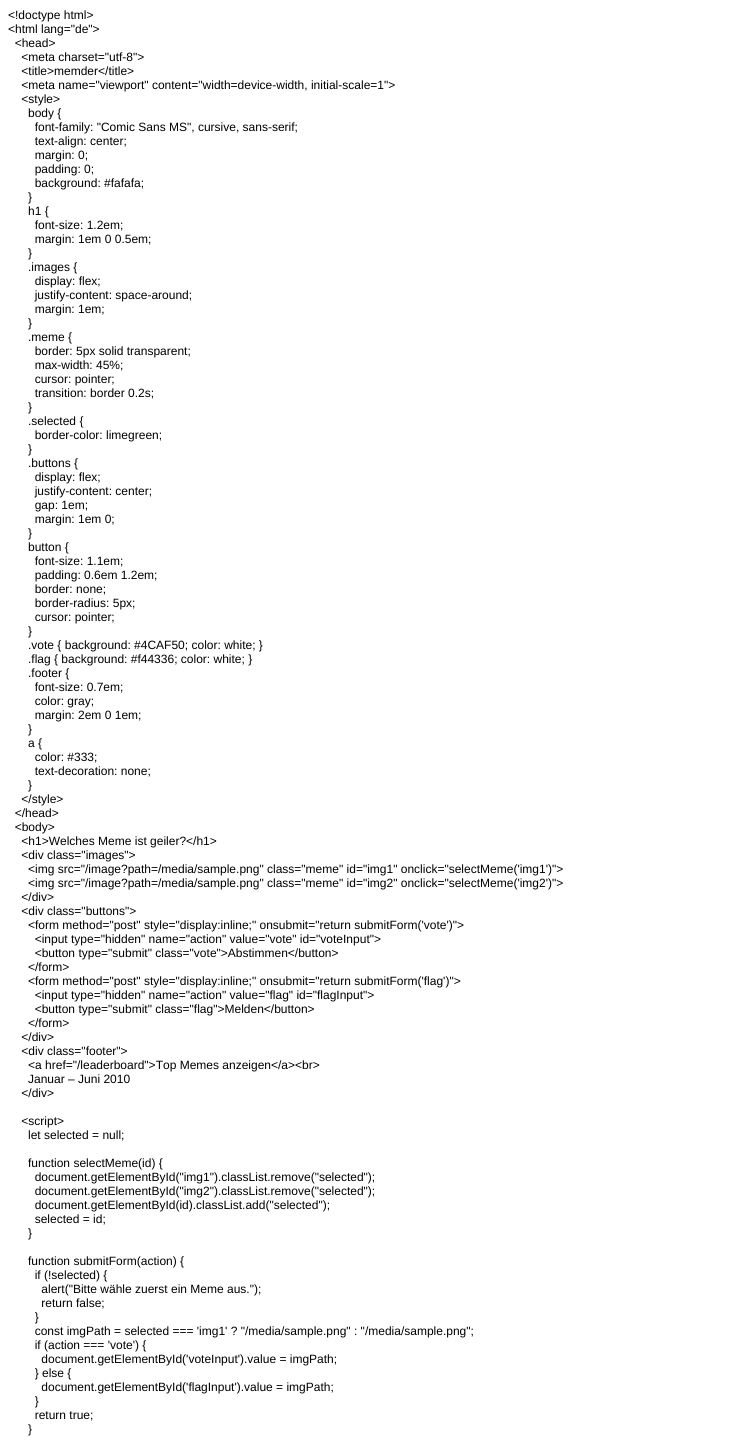
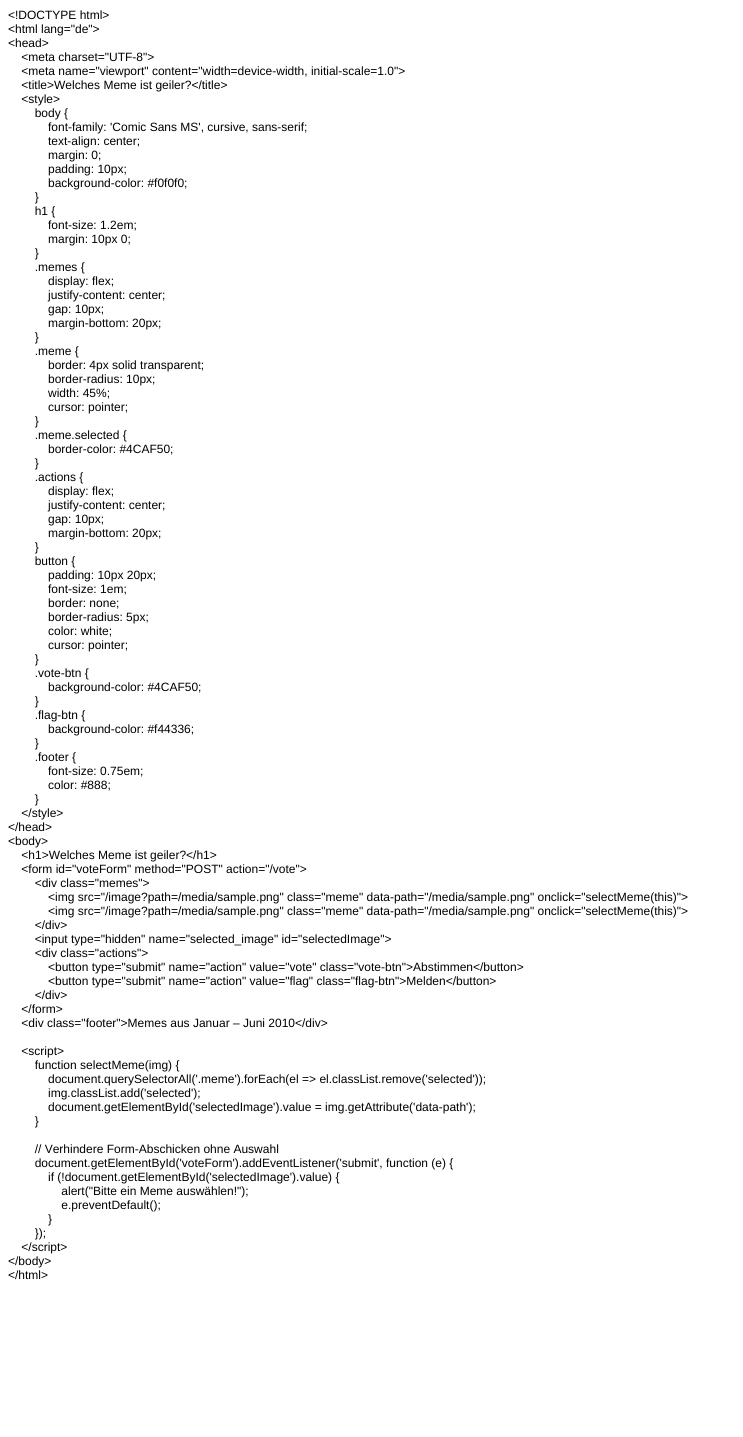
Before and after one commit to mkdub69/memder, a Flask app: template templates/index.html in a window 1280 px wide. Shown: the top 1437 px of the page, without its empty margins (0-743 px from the left). After the commit the page ends 1280 px from the top, so only its background shows below. Run offline with Flask 3, Linux system fonts and the light colour scheme; the template is opened without the code that fills it: most values are stand-ins (such as "Sample title", 1, 10 or a date in 2020).

Commit message:
Neues HTML-Layout mit Bildauswahl und Vote/Flag-Buttons

```diff
--- a/templates/index.html
+++ b/templates/index.html
@@ -13,110 +13,96 @@
   </style>
 </head>
 <body>
-<p class="p1"><span class="s1">&lt;!doctype html&gt;</span></p>
+<p class="p1"><span class="s1">&lt;!DOCTYPE html&gt;</span></p>
 <p class="p1"><span class="s1">&lt;html lang="de"&gt;</span></p>
-<p class="p1"><span class="s1"><span class="Apple-converted-space">  </span>&lt;head&gt;</span></p>
-<p class="p1"><span class="s1"><span class="Apple-converted-space">    </span>&lt;meta charset="utf-8"&gt;</span></p>
-<p class="p1"><span class="s1"><span class="Apple-converted-space">    </span>&lt;title&gt;memder&lt;/title&gt;</span></p>
-<p class="p1"><span class="s1"><span class="Apple-converted-space">    </span>&lt;meta name="viewport" content="width=device-width, initial-scale=1"&gt;</span></p>
+<p class="p1"><span class="s1">&lt;head&gt;</span></p>
+<p class="p1"><span class="s1"><span class="Apple-converted-space">    </span>&lt;meta charset="UTF-8"&gt;</span></p>
+<p class="p1"><span class="s1"><span class="Apple-converted-space">    </span>&lt;meta name="viewport" content="width=device-width, initial-scale=1.0"&gt;</span></p>
+<p class="p1"><span class="s1"><span class="Apple-converted-space">    </span>&lt;title&gt;Welches Meme ist geiler?&lt;/title&gt;</span></p>
 <p class="p1"><span class="s1"><span class="Apple-converted-space">    </span>&lt;style&gt;</span></p>
-<p class="p1"><span class="s1"><span class="Apple-converted-space">      </span>body {</span></p>
-<p class="p1"><span class="s1"><span class="Apple-converted-space">        </span>font-family: "Comic Sans MS", cursive, sans-serif;</span></p>
-<p class="p1"><span class="s1"><span class="Apple-converted-space">        </span>text-align: center;</span></p>
-<p class="p1"><span class="s1"><span class="Apple-converted-space">        </span>margin: 0;</span></p>
-<p class="p1"><span class="s1"><span class="Apple-converted-space">        </span>padding: 0;</span></p>
-<p class="p1"><span class="s1"><span class="Apple-converted-space">        </span>background: #fafafa;</span></p>
-<p class="p1"><span class="s1"><span class="Apple-converted-space">      </span>}</span></p>
-<p class="p1"><span class="s1"><span class="Apple-converted-space">      </span>h1 {</span></p>
-<p class="p1"><span class="s1"><span class="Apple-converted-space">        </span>font-size: 1.2em;</span></p>
-<p class="p1"><span class="s1"><span class="Apple-converted-space">        </span>margin: 1em 0 0.5em;</span></p>
-<p class="p1"><span class="s1"><span class="Apple-converted-space">      </span>}</span></p>
-<p class="p1"><span class="s1"><span class="Apple-converted-space">      </span>.images {</span></p>
-<p class="p1"><span class="s1"><span class="Apple-converted-space">        </span>display: flex;</span></p>
-<p class="p1"><span class="s1"><span class="Apple-converted-space">        </span>justify-content: space-around;</span></p>
-<p class="p1"><span class="s1"><span class="Apple-converted-space">        </span>margin: 1em;</span></p>
-<p class="p1"><span class="s1"><span class="Apple-converted-space">      </span>}</span></p>
-<p class="p1"><span class="s1"><span class="Apple-converted-space">      </span>.meme {</span></p>
-<p class="p1"><span class="s1"><span class="Apple-converted-space">        </span>border: 5px solid transparent;</span></p>
-<p class="p1"><span class="s1"><span class="Apple-converted-space">        </span>max-width: 45%;</span></p>
-<p class="p1"><span class="s1"><span class="Apple-converted-space">        </span>cursor: pointer;</span></p>
-<p class="p1"><span class="s1"><span class="Apple-converted-space">        </span>transition: border 0.2s;</span></p>
-<p class="p1"><span class="s1"><span class="Apple-converted-space">      </span>}</span></p>
-<p class="p1"><span class="s1"><span class="Apple-converted-space">      </span>.selected {</span></p>
-<p class="p1"><span class="s1"><span class="Apple-converted-space">        </span>border-color: limegreen;</span></p>
-<p class="p1"><span class="s1"><span class="Apple-converted-space">      </span>}</span></p>
-<p class="p1"><span class="s1"><span class="Apple-converted-space">      </span>.buttons {</span></p>
-<p class="p1"><span class="s1"><span class="Apple-converted-space">        </span>display: flex;</span></p>
-<p class="p1"><span class="s1"><span class="Apple-converted-space">        </span>justify-content: center;</span></p>
-<p class="p1"><span class="s1"><span class="Apple-converted-space">        </span>gap: 1em;</span></p>
-<p class="p1"><span class="s1"><span class="Apple-converted-space">        </span>margin: 1em 0;</span></p>
-<p class="p1"><span class="s1"><span class="Apple-converted-space">      </span>}</span></p>
-<p class="p1"><span class="s1"><span class="Apple-converted-space">      </span>button {</span></p>
-<p class="p1"><span class="s1"><span class="Apple-converted-space">        </span>font-size: 1.1em;</span></p>
-<p class="p1"><span class="s1"><span class="Apple-converted-space">        </span>padding: 0.6em 1.2em;</span></p>
-<p class="p1"><span class="s1"><span class="Apple-converted-space">        </span>border: none;</span></p>
-<p class="p1"><span class="s1"><span class="Apple-converted-space">        </span>border-radius: 5px;</span></p>
-<p class="p1"><span class="s1"><span class="Apple-converted-space">        </span>cursor: pointer;</span></p>
-<p class="p1"><span class="s1"><span class="Apple-converted-space">      </span>}</span></p>
-<p class="p1"><span class="s1"><span class="Apple-converted-space">      </span>.vote { background: #4CAF50; color: white; }</span></p>
-<p class="p1"><span class="s1"><span class="Apple-converted-space">      </span>.flag { background: #f44336; color: white; }</span></p>
-<p class="p1"><span class="s1"><span class="Apple-converted-space">      </span>.footer {</span></p>
-<p class="p1"><span class="s1"><span class="Apple-converted-space">        </span>font-size: 0.7em;</span></p>
-<p class="p1"><span class="s1"><span class="Apple-converted-space">        </span>color: gray;</span></p>
-<p class="p1"><span class="s1"><span class="Apple-converted-space">        </span>margin: 2em 0 1em;</span></p>
-<p class="p1"><span class="s1"><span class="Apple-converted-space">      </span>}</span></p>
-<p class="p1"><span class="s1"><span class="Apple-converted-space">      </span>a {</span></p>
-<p class="p1"><span class="s1"><span class="Apple-converted-space">        </span>color: #333;</span></p>
-<p class="p1"><span class="s1"><span class="Apple-converted-space">        </span>text-decoration: none;</span></p>
-<p class="p1"><span class="s1"><span class="Apple-converted-space">      </span>}</span></p>
+<p class="p1"><span class="s1"><span class="Apple-converted-space">        </span>body {</span></p>
+<p class="p1"><span class="s1"><span class="Apple-converted-space">            </span>font-family: 'Comic Sans MS', cursive, sans-serif;</span></p>
+<p class="p1"><span class="s1"><span class="Apple-converted-space">            </span>text-align: center;</span></p>
+<p class="p1"><span class="s1"><span class="Apple-converted-space">            </span>margin: 0;</span></p>
+<p class="p1"><span class="s1"><span class="Apple-converted-space">            </span>padding: 10px;</span></p>
+<p class="p1"><span class="s1"><span class="Apple-converted-space">            </span>background-color: #f0f0f0;</span></p>
+<p class="p1"><span class="s1"><span class="Apple-converted-space">        </span>}</span></p>
+<p class="p1"><span class="s1"><span class="Apple-converted-space">        </span>h1 {</span></p>
+<p class="p1"><span class="s1"><span class="Apple-converted-space">            </span>font-size: 1.2em;</span></p>
+<p class="p1"><span class="s1"><span class="Apple-converted-space">            </span>margin: 10px 0;</span></p>
+<p class="p1"><span class="s1"><span class="Apple-converted-space">        </span>}</span></p>
+<p class="p1"><span class="s1"><span class="Apple-converted-space">        </span>.memes {</span></p>
+<p class="p1"><span class="s1"><span class="Apple-converted-space">            </span>display: flex;</span></p>
+<p class="p1"><span class="s1"><span class="Apple-converted-space">            </span>justify-content: center;</span></p>
+<p class="p1"><span class="s1"><span class="Apple-converted-space">            </span>gap: 10px;</span></p>
+<p class="p1"><span class="s1"><span class="Apple-converted-space">            </span>margin-bottom: 20px;</span></p>
+<p class="p1"><span class="s1"><span class="Apple-converted-space">        </span>}</span></p>
+<p class="p1"><span class="s1"><span class="Apple-converted-space">        </span>.meme {</span></p>
+<p class="p1"><span class="s1"><span class="Apple-converted-space">            </span>border: 4px solid transparent;</span></p>
+<p class="p1"><span class="s1"><span class="Apple-converted-space">            </span>border-radius: 10px;</span></p>
+<p class="p1"><span class="s1"><span class="Apple-converted-space">            </span>width: 45%;</span></p>
+<p class="p1"><span class="s1"><span class="Apple-converted-space">            </span>cursor: pointer;</span></p>
+<p class="p1"><span class="s1"><span class="Apple-converted-space">        </span>}</span></p>
+<p class="p1"><span class="s1"><span class="Apple-converted-space">        </span>.meme.selected {</span></p>
+<p class="p1"><span class="s1"><span class="Apple-converted-space">            </span>border-color: #4CAF50;</span></p>
+<p class="p1"><span class="s1"><span class="Apple-converted-space">        </span>}</span></p>
+<p class="p1"><span class="s1"><span class="Apple-converted-space">        </span>.actions {</span></p>
+<p class="p1"><span class="s1"><span class="Apple-converted-space">            </span>display: flex;</span></p>
+<p class="p1"><span class="s1"><span class="Apple-converted-space">            </span>justify-content: center;</span></p>
+<p class="p1"><span class="s1"><span class="Apple-converted-space">            </span>gap: 10px;</span></p>
+<p class="p1"><span class="s1"><span class="Apple-converted-space">            </span>margin-bottom: 20px;</span></p>
+<p class="p1"><span class="s1"><span class="Apple-converted-space">        </span>}</span></p>
+<p class="p1"><span class="s1"><span class="Apple-converted-space">        </span>button {</span></p>
+<p class="p1"><span class="s1"><span class="Apple-converted-space">            </span>padding: 10px 20px;</span></p>
+<p class="p1"><span class="s1"><span class="Apple-converted-space">            </span>font-size: 1em;</span></p>
+<p class="p1"><span class="s1"><span class="Apple-converted-space">            </span>border: none;</span></p>
+<p class="p1"><span class="s1"><span class="Apple-converted-space">            </span>border-radius: 5px;</span></p>
+<p class="p1"><span class="s1"><span class="Apple-converted-space">            </span>color: white;</span></p>
+<p class="p1"><span class="s1"><span class="Apple-converted-space">            </span>cursor: pointer;</span></p>
+<p class="p1"><span class="s1"><span class="Apple-converted-space">        </span>}</span></p>
+<p class="p1"><span class="s1"><span class="Apple-converted-space">        </span>.vote-btn {</span></p>
+<p class="p1"><span class="s1"><span class="Apple-converted-space">            </span>background-color: #4CAF50;</span></p>
+<p class="p1"><span class="s1"><span class="Apple-converted-space">        </span>}</span></p>
+<p class="p1"><span class="s1"><span class="Apple-converted-space">        </span>.flag-btn {</span></p>
+<p class="p1"><span class="s1"><span class="Apple-converted-space">            </span>background-color: #f44336;</span></p>
+<p class="p1"><span class="s1"><span class="Apple-converted-space">        </span>}</span></p>
+<p class="p1"><span class="s1"><span class="Apple-converted-space">        </span>.footer {</span></p>
+<p class="p1"><span class="s1"><span class="Apple-converted-space">            </span>font-size: 0.75em;</span></p>
+<p class="p1"><span class="s1"><span class="Apple-converted-space">            </span>color: #888;</span></p>
+<p class="p1"><span class="s1"><span class="Apple-converted-space">        </span>}</span></p>
 <p class="p1"><span class="s1"><span class="Apple-converted-space">    </span>&lt;/style&gt;</span></p>
-<p class="p1"><span class="s1"><span class="Apple-converted-space">  </span>&lt;/head&gt;</span></p>
-<p class="p1"><span class="s1"><span class="Apple-converted-space">  </span>&lt;body&gt;</span></p>
+<p class="p1"><span class="s1">&lt;/head&gt;</span></p>
+<p class="p1"><span class="s1">&lt;body&gt;</span></p>
 <p class="p1"><span class="s1"><span class="Apple-converted-space">    </span>&lt;h1&gt;Welches Meme ist geiler?&lt;/h1&gt;</span></p>
-<p class="p1"><span class="s1"><span class="Apple-converted-space">    </span>&lt;div class="images"&gt;</span></p>
-<p class="p1"><span class="s1"><span class="Apple-converted-space">      </span>&lt;img src="{{ url_for('get_image', path=img1) }}" class="meme" id="img1" onclick="selectMeme('img1')"&gt;</span></p>
-<p class="p1"><span class="s1"><span class="Apple-converted-space">      </span>&lt;img src="{{ url_for('get_image', path=img2) }}" class="meme" id="img2" onclick="selectMeme('img2')"&gt;</span></p>
-<p class="p1"><span class="s1"><span class="Apple-converted-space">    </span>&lt;/div&gt;</span></p>
-<p class="p1"><span class="s1"><span class="Apple-converted-space">    </span>&lt;div class="buttons"&gt;</span></p>
-<p class="p1"><span class="s1"><span class="Apple-converted-space">      </span>&lt;form method="post" style="display:inline;" onsubmit="return submitForm('vote')"&gt;</span></p>
-<p class="p1"><span class="s1"><span class="Apple-converted-space">        </span>&lt;input type="hidden" name="action" value="vote" id="voteInput"&gt;</span></p>
-<p class="p1"><span class="s1"><span class="Apple-converted-space">        </span>&lt;button type="submit" class="vote"&gt;Abstimmen&lt;/button&gt;</span></p>
-<p class="p1"><span class="s1"><span class="Apple-converted-space">      </span>&lt;/form&gt;</span></p>
-<p class="p1"><span class="s1"><span class="Apple-converted-space">      </span>&lt;form method="post" style="display:inline;" onsubmit="return submitForm('flag')"&gt;</span></p>
-<p class="p1"><span class="s1"><span class="Apple-converted-space">        </span>&lt;input type="hidden" name="action" value="flag" id="flagInput"&gt;</span></p>
-<p class="p1"><span class="s1"><span class="Apple-converted-space">        </span>&lt;button type="submit" class="flag"&gt;Melden&lt;/button&gt;</span></p>
-<p class="p1"><span class="s1"><span class="Apple-converted-space">      </span>&lt;/form&gt;</span></p>
-<p class="p1"><span class="s1"><span class="Apple-converted-space">    </span>&lt;/div&gt;</span></p>
-<p class="p1"><span class="s1"><span class="Apple-converted-space">    </span>&lt;div class="footer"&gt;</span></p>
-<p class="p1"><span class="s1"><span class="Apple-converted-space">      </span>&lt;a href="{{ url_for('leaderboard') }}"&gt;Top Memes anzeigen&lt;/a&gt;&lt;br&gt;</span></p>
-<p class="p1"><span class="s1"><span class="Apple-converted-space">      </span>Januar – Juni 2010</span></p>
-<p class="p1"><span class="s1"><span class="Apple-converted-space">    </span>&lt;/div&gt;</span></p>
+<p class="p1"><span class="s1"><span class="Apple-converted-space">    </span>&lt;form id="voteForm" method="POST" action="/vote"&gt;</span></p>
+<p class="p1"><span class="s1"><span class="Apple-converted-space">        </span>&lt;div class="memes"&gt;</span></p>
+<p class="p1"><span class="s1"><span class="Apple-converted-space">            </span>&lt;img src="/image?path={{ img1 }}" class="meme" data-path="{{ img1 }}" onclick="selectMeme(this)"&gt;</span></p>
+<p class="p1"><span class="s1"><span class="Apple-converted-space">            </span>&lt;img src="/image?path={{ img2 }}" class="meme" data-path="{{ img2 }}" onclick="selectMeme(this)"&gt;</span></p>
+<p class="p1"><span class="s1"><span class="Apple-converted-space">        </span>&lt;/div&gt;</span></p>
+<p class="p1"><span class="s1"><span class="Apple-converted-space">        </span>&lt;input type="hidden" name="selected_image" id="selectedImage"&gt;</span></p>
+<p class="p1"><span class="s1"><span class="Apple-converted-space">        </span>&lt;div class="actions"&gt;</span></p>
+<p class="p1"><span class="s1"><span class="Apple-converted-space">            </span>&lt;button type="submit" name="action" value="vote" class="vote-btn"&gt;Abstimmen&lt;/button&gt;</span></p>
+<p class="p1"><span class="s1"><span class="Apple-converted-space">            </span>&lt;button type="submit" name="action" value="flag" class="flag-btn"&gt;Melden&lt;/button&gt;</span></p>
+<p class="p1"><span class="s1"><span class="Apple-converted-space">        </span>&lt;/div&gt;</span></p>
+<p class="p1"><span class="s1"><span class="Apple-converted-space">    </span>&lt;/form&gt;</span></p>
+<p class="p1"><span class="s1"><span class="Apple-converted-space">    </span>&lt;div class="footer"&gt;Memes aus Januar – Juni 2010&lt;/div&gt;</span></p>
 <p class="p2"><span class="s1"></span><br></p>
 <p class="p1"><span class="s1"><span class="Apple-converted-space">    </span>&lt;script&gt;</span></p>
-<p class="p1"><span class="s1"><span class="Apple-converted-space">      </span>let selected = null;</span></p>
+<p class="p1"><span class="s1"><span class="Apple-converted-space">        </span>function selectMeme(img) {</span></p>
+<p class="p1"><span class="s1"><span class="Apple-converted-space">            </span>document.querySelectorAll('.meme').forEach(el =&gt; el.classList.remove('selected'));</span></p>
+<p class="p1"><span class="s1"><span class="Apple-converted-space">            </span>img.classList.add('selected');</span></p>
+<p class="p1"><span class="s1"><span class="Apple-converted-space">            </span>document.getElementById('selectedImage').value = img.getAttribute('data-path');</span></p>
+<p class="p1"><span class="s1"><span class="Apple-converted-space">        </span>}</span></p>
 <p class="p2"><span class="s1"></span><br></p>
-<p class="p1"><span class="s1"><span class="Apple-converted-space">      </span>function selectMeme(id) {</span></p>
-<p class="p1"><span class="s1"><span class="Apple-converted-space">        </span>document.getElementById("img1").classList.remove("selected");</span></p>
-<p class="p1"><span class="s1"><span class="Apple-converted-space">        </span>document.getElementById("img2").classList.remove("selected");</span></p>
-<p class="p1"><span class="s1"><span class="Apple-converted-space">        </span>document.getElementById(id).classList.add("selected");</span></p>
-<p class="p1"><span class="s1"><span class="Apple-converted-space">        </span>selected = id;</span></p>
-<p class="p1"><span class="s1"><span class="Apple-converted-space">      </span>}</span></p>
-<p class="p2"><span class="s1"></span><br></p>
-<p class="p1"><span class="s1"><span class="Apple-converted-space">      </span>function submitForm(action) {</span></p>
-<p class="p1"><span class="s1"><span class="Apple-converted-space">        </span>if (!selected) {</span></p>
-<p class="p1"><span class="s1"><span class="Apple-converted-space">          </span>alert("Bitte wähle zuerst ein Meme aus.");</span></p>
-<p class="p1"><span class="s1"><span class="Apple-converted-space">          </span>return false;</span></p>
-<p class="p1"><span class="s1"><span class="Apple-converted-space">        </span>}</span></p>
-<p class="p1"><span class="s1"><span class="Apple-converted-space">        </span>const imgPath = selected === 'img1' ? "{{ img1 }}" : "{{ img2 }}";</span></p>
-<p class="p1"><span class="s1"><span class="Apple-converted-space">        </span>if (action === 'vote') {</span></p>
-<p class="p1"><span class="s1"><span class="Apple-converted-space">          </span>document.getElementById('voteInput').value = imgPath;</span></p>
-<p class="p1"><span class="s1"><span class="Apple-converted-space">        </span>} else {</span></p>
-<p class="p1"><span class="s1"><span class="Apple-converted-space">          </span>document.getElementById('flagInput').value = imgPath;</span></p>
-<p class="p1"><span class="s1"><span class="Apple-converted-space">        </span>}</span></p>
-<p class="p1"><span class="s1"><span class="Apple-converted-space">        </span>return true;</span></p>
-<p class="p1"><span class="s1"><span class="Apple-converted-space">      </span>}</span></p>
+<p class="p1"><span class="s1"><span class="Apple-converted-space">        </span>// Verhindere Form-Abschicken ohne Auswahl</span></p>
+<p class="p1"><span class="s1"><span class="Apple-converted-space">        </span>document.getElementById('voteForm').addEventListener('submit', function (e) {</span></p>
+<p class="p1"><span class="s1"><span class="Apple-converted-space">            </span>if (!document.getElementById('selectedImage').value) {</span></p>
+<p class="p1"><span class="s1"><span class="Apple-converted-space">                </span>alert("Bitte ein Meme auswählen!");</span></p>
+<p class="p1"><span class="s1"><span class="Apple-converted-space">                </span>e.preventDefault();</span></p>
+<p class="p1"><span class="s1"><span class="Apple-converted-space">            </span>}</span></p>
+<p class="p1"><span class="s1"><span class="Apple-converted-space">        </span>});</span></p>
 <p class="p1"><span class="s1"><span class="Apple-converted-space">    </span>&lt;/script&gt;</span></p>
-<p class="p1"><span class="s1"><span class="Apple-converted-space">  </span>&lt;/body&gt;</span></p>
+<p class="p1"><span class="s1">&lt;/body&gt;</span></p>
 <p class="p1"><span class="s1">&lt;/html&gt;</span></p>
 </body>
 </html>
```
